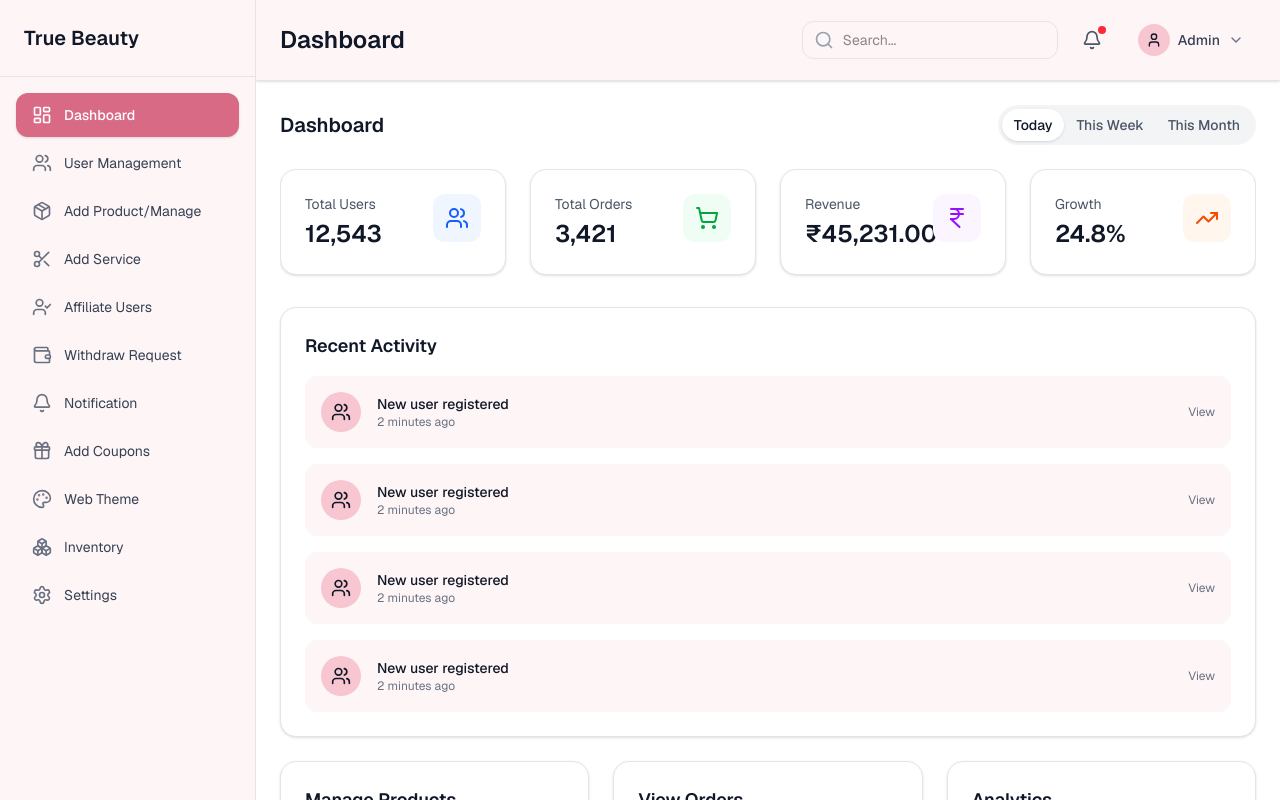
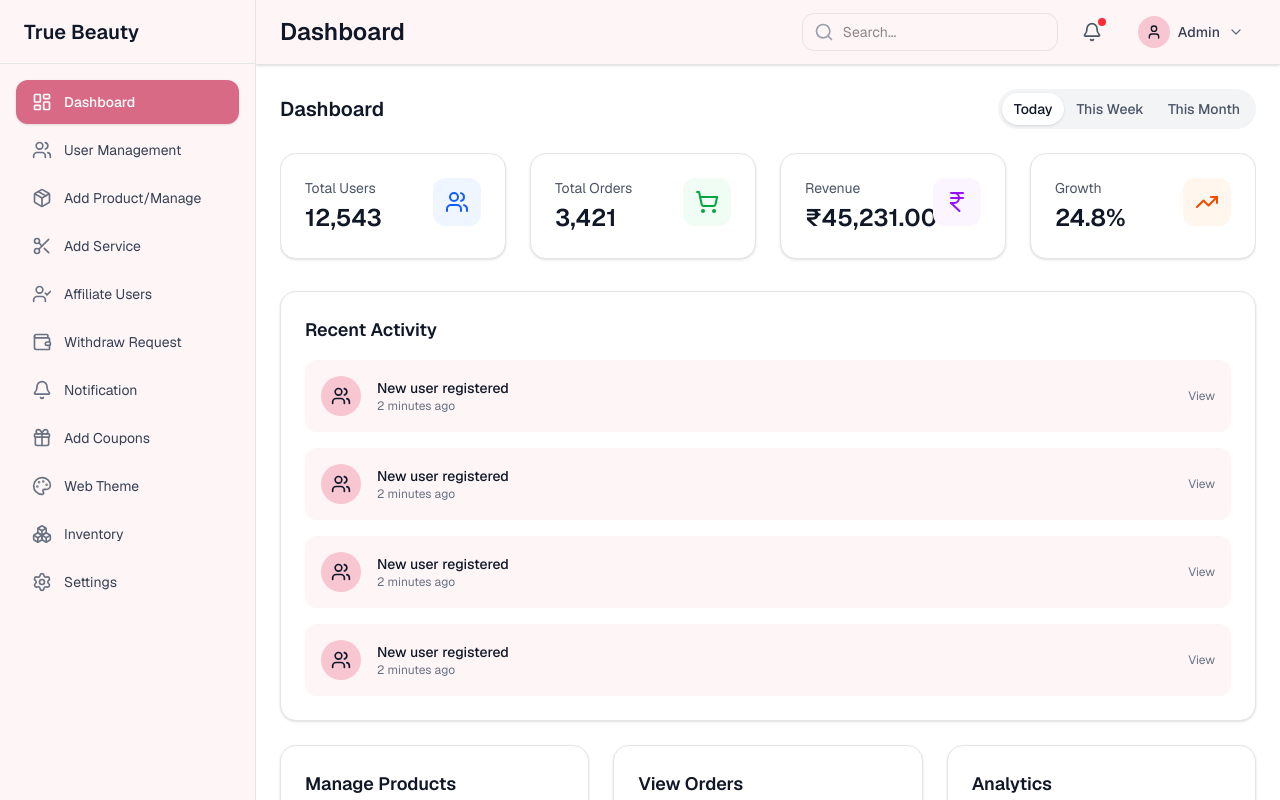
Before and after one commit to ZoyaAnsari19/true-beauty-admin-panel, a Next.js app: page / in a window 1280 px wide. Built offline with nearby package versions, Linux system fonts and the light colour scheme.

Commit message:
Refactor SideBar and TopBar: Adjust layout properties to ensure consistent height and spacing, enhancing overall UI coherence.

```diff
--- a/components/SideBar.tsx
+++ b/components/SideBar.tsx
@@ -84,8 +84,8 @@ export default function SideBar() {
         `}
       >
         <div className="flex flex-col h-full">
-          {/* Logo and close button */}
-          <div className="flex items-center justify-between p-6 border-b border-gray-200">
+          {/* Logo and close button - height matches TopBar */}
+          <div className="flex items-center justify-between h-16 px-6 border-b border-gray-200">
             <h1 className="text-xl font-semibold text-gray-900">True Beauty</h1>
             <button
               onClick={toggleSidebar}
--- a/components/TopBar.tsx
+++ b/components/TopBar.tsx
@@ -15,7 +15,7 @@ export default function TopBar({ pageTitle = "Dashboard" }: TopBarProps) {
 
   return (
     <header className="sticky top-0 z-30 bg-[#fef5f7] border-b border-gray-200 shadow-sm">
-      <div className="flex items-center justify-between gap-3 px-4 py-3 md:px-6 md:py-4">
+      <div className="flex items-center justify-between gap-3 h-16 px-4 md:px-6">
         {/* Left: Hamburger (mobile) + Title */}
         <div className="flex min-w-0 flex-1 items-center gap-3">
           <button
```
